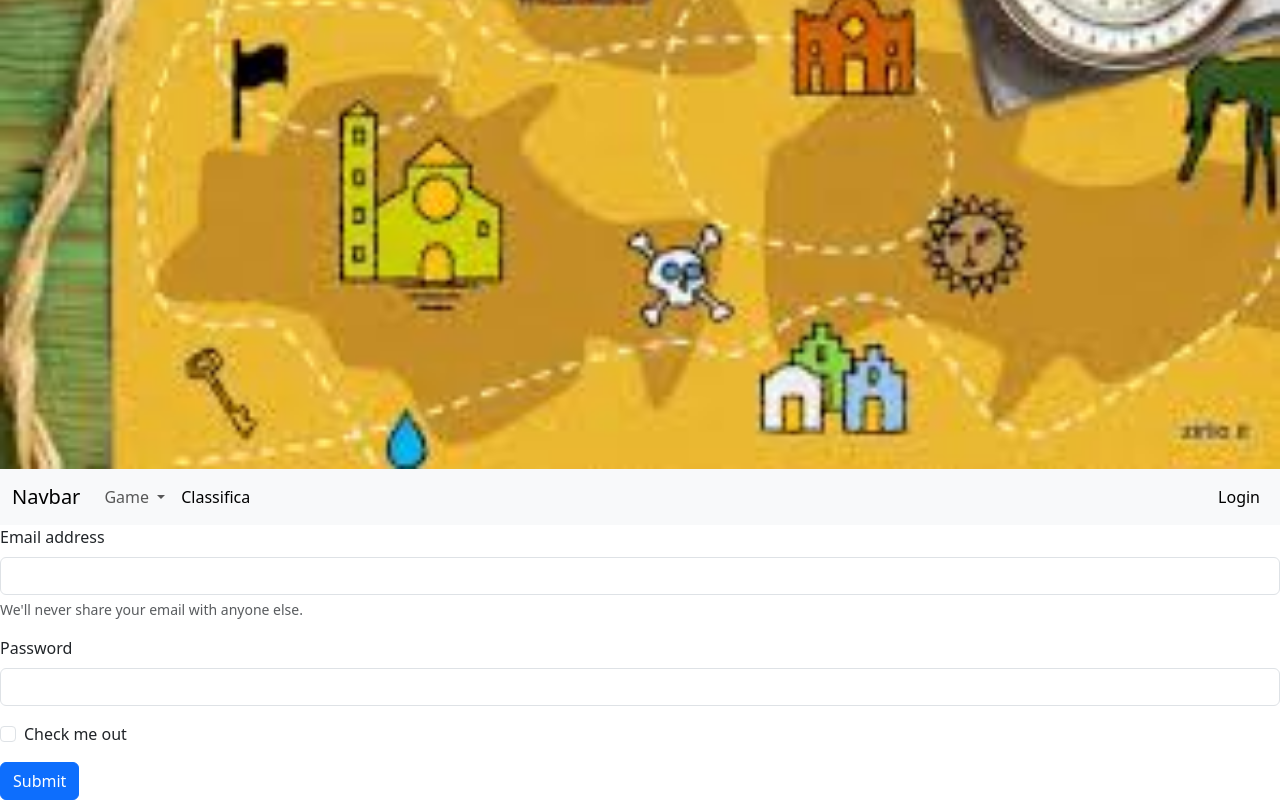
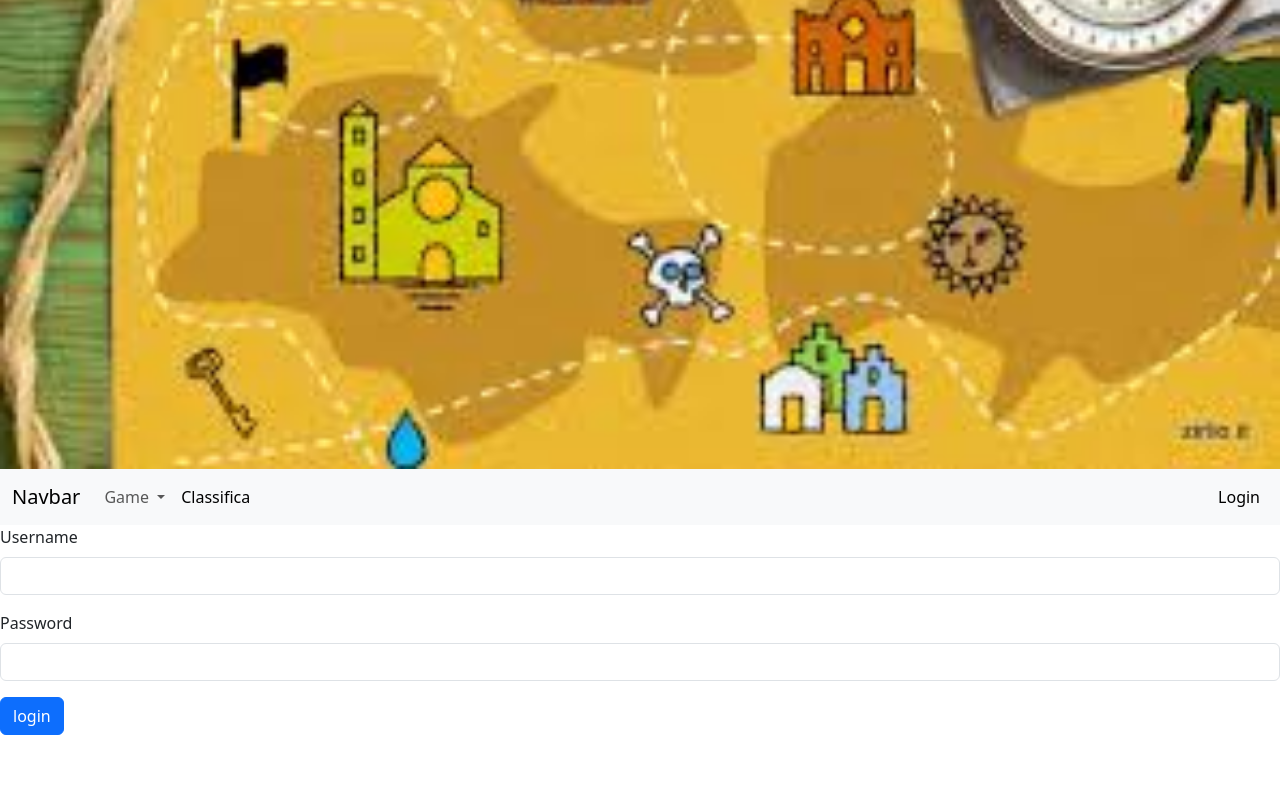
Before and after one commit to Billo597/Caccia-al-Tesoro, a website: page index.html in a window 1280 px wide. Shown: the part 313-1113 px from the top of the page. After the commit the page ends 1048 px from the top, so only its background shows below. Drawn offline with nearby package versions, Linux system fonts and the light colour scheme.

Commit message:
Update index.html

```diff
--- a/index.html
+++ b/index.html
@@ -42,19 +42,14 @@
 </nav>
     <form>
   <div class="mb-3">
-    <label for="exampleInputEmail1" class="form-label">Email address</label>
-    <input type="email" class="form-control" id="exampleInputEmail1" aria-describedby="emailHelp">
-    <div id="emailHelp" class="form-text">We'll never share your email with anyone else.</div>
+    <label for="exampleInputEmail1" class="form-label">Username</label>
+    <input type="Username" class="form-control" id="exampleInputUsername1">
   </div>
   <div class="mb-3">
     <label for="exampleInputPassword1" class="form-label">Password</label>
     <input type="password" class="form-control" id="exampleInputPassword1">
   </div>
-  <div class="mb-3 form-check">
-    <input type="checkbox" class="form-check-input" id="exampleCheck1">
-    <label class="form-check-label" for="exampleCheck1">Check me out</label>
-  </div>
-  <button type="submit" class="btn btn-primary">Submit</button>
+  <button type="login" class="btn btn-primary">login</button>
 </form>
   </body>
 </html>
```
